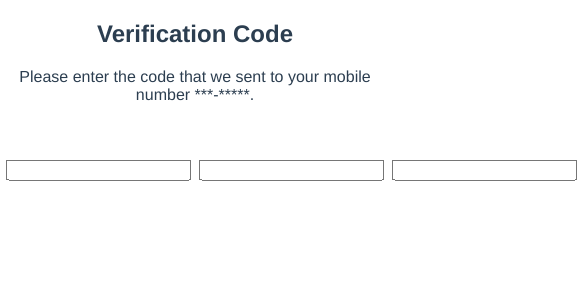
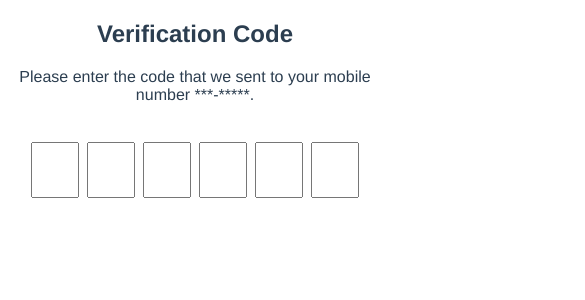
Before and after one commit to waltzHao/verification-code, a Vue app: page / in a window 390 px wide. Shown: the top 300 px of the page, 585 px wide, since content can reach past the window. Built offline with nearby package versions, Linux system fonts and the light colour scheme.

Commit message:
1. change input to number 2. fix the paste function

```diff
--- a/src/App.vue
+++ b/src/App.vue
@@ -30,12 +30,15 @@
 
   const inputType = (event as InputEvent).inputType;
   let currentActiveElement = event.target as HTMLInputElement;
+
   if (inputType === "insertText")
     (currentActiveElement.nextElementSibling as HTMLElement)?.focus();
 
   if (inputType === "insertFromPaste" && dataFromPaste) {
     for (const num of dataFromPaste) {
+      let id: number = parseInt(currentActiveElement.id.split("_")[1]);
       currentActiveElement.value = num;
+      code[id] = num;
       if (currentActiveElement.nextElementSibling) {
         currentActiveElement =
           currentActiveElement.nextElementSibling as HTMLInputElement;
@@ -62,10 +65,9 @@
 
   if (dataFromPaste) {
     for (const num of dataFromPaste) {
-      if (!keysAllowed.includes(num)) {
-        event.preventDefault();
-      }
+      if (!keysAllowed.includes(num)) event.preventDefault();
     }
+    console.log(event);
   }
 }
 </script>
@@ -90,7 +92,6 @@
           @paste="onPaste"
         />
       </form>
-
     </div>
   </div>
 </template>
@@ -132,21 +133,31 @@
   flex-direction: row;
   gap: 18px;
 }
-input[type="text"] {
+input[type="number"] {
   width: 150px;
   height: 50px;
   font-size: 50px;
   text-align: center;
   caret-color: transparent !important;
 }
+/* Chrome, Safari, Edge, Opera */
+input::-webkit-outer-spin-button,
+input::-webkit-inner-spin-button {
+  -webkit-appearance: none;
+  margin: 0;
+}
 
+/* Firefox */
+input[type="number"] {
+  -moz-appearance: textfield;
+}
 @media only screen and (max-width: 1080px) {
-  input[type="text"] {
+  input[type="number"] {
     width: 80px;
   }
 }
 @media only screen and (max-width: 600px) {
-  input[type="text"] {
+  input[type="number"] {
     width: 40px;
   }
 }
```
